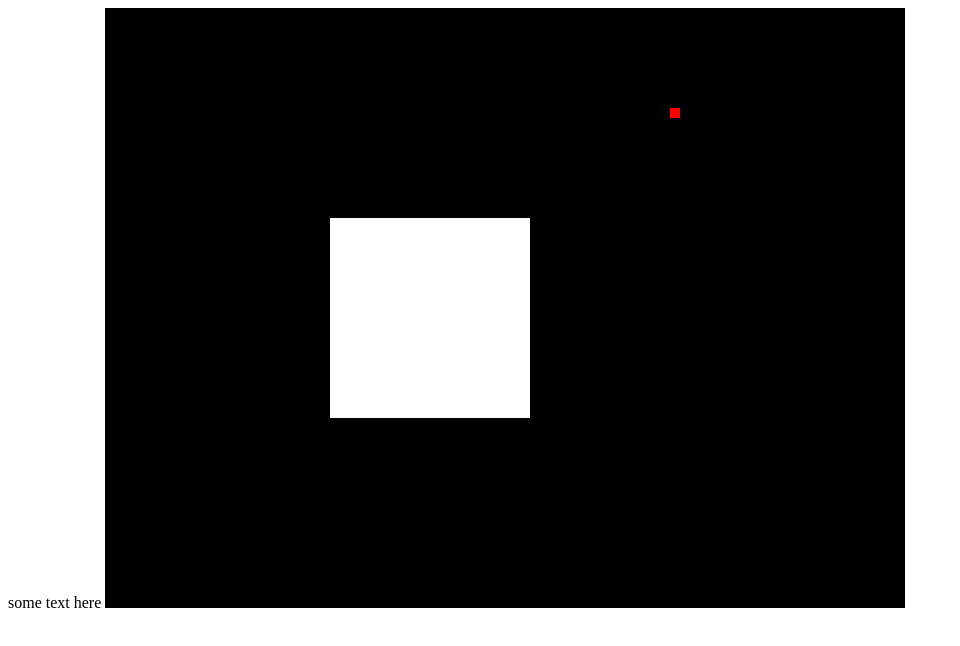
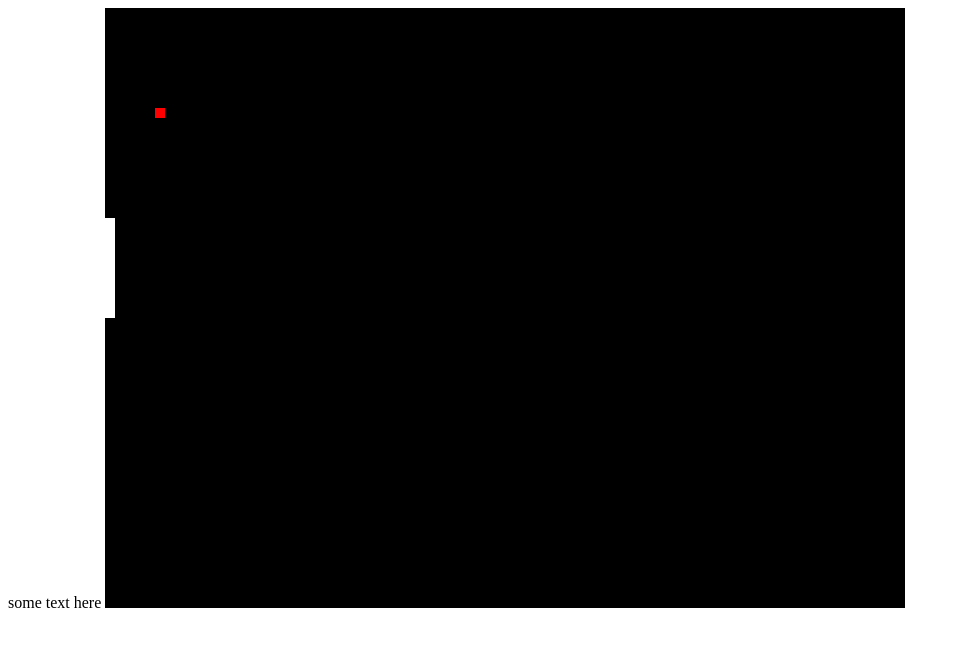
Before and after one commit to agarcian031/js-game, a plain HTML site: page index.html in a window 1280 px wide. Shown: the whole page, without its empty margins (0-960 px from the left). Drawn offline with Linux system fonts and the light colour scheme.

Commit message:
Separate move code from draw code

```diff
--- a/index.html
+++ b/index.html
@@ -11,23 +11,26 @@ window.onload = function() {
 
 	canvas = document.getElementById('gameCanvas');
     canvasContext = canvas.getContext('2d');
-
-    // Shows there are 1000 ms between intervals
-    setInterval(drawEverything, 50);
+// calculate frame rate
+    var framesPerSecond = 30;
+    setInterval(drawEverything, 1000/framesPerSecond);
     drawEverything();
     drawEverything();
     drawEverything();
 
 }
 
+function moveEverything(){
+    ballX = ballX + 5;
+}
 function drawEverything() {
-    ballX = ballX + 5;
 
-    console.log(ballX);
+
+
 	canvasContext.fillStyle = 'black';
 	canvasContext.fillRect(0,0,canvas.width,canvas.height);
 	canvasContext.fillStyle = 'white';
-	canvasContext.fillRect(225,210,200,200);
+	canvasContext.fillRect(0,210,10,100);
 	canvasContext.fillStyle = 'red';
 	canvasContext.fillRect(ballX,100,10,10);
 }
```
